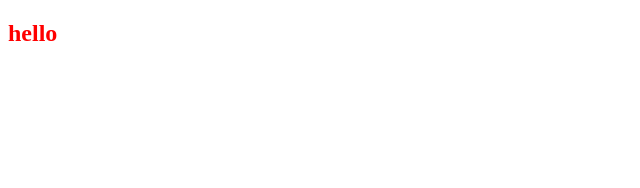
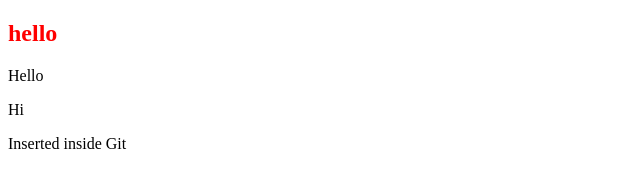
Before and after one commit to z0l0git/Zolo-Gogo-Copy, a plain HTML site: page hello.html in a window 1280 px wide. Shown: the whole page, without its empty margins (0-640 px from the left). Drawn offline with Linux system fonts and the light colour scheme.

Commit message:
new html lines

```diff
--- a/hello.html
+++ b/hello.html
@@ -8,5 +8,10 @@
   </head>
   <body>
     <h2>hello</h2>
+    <div class="fucking_ass">
+      <p>Hello</p>
+      <p>Hi</p>
+      <p>Inserted inside Git</p>
+    </div>
   </body>
 </html>
```
